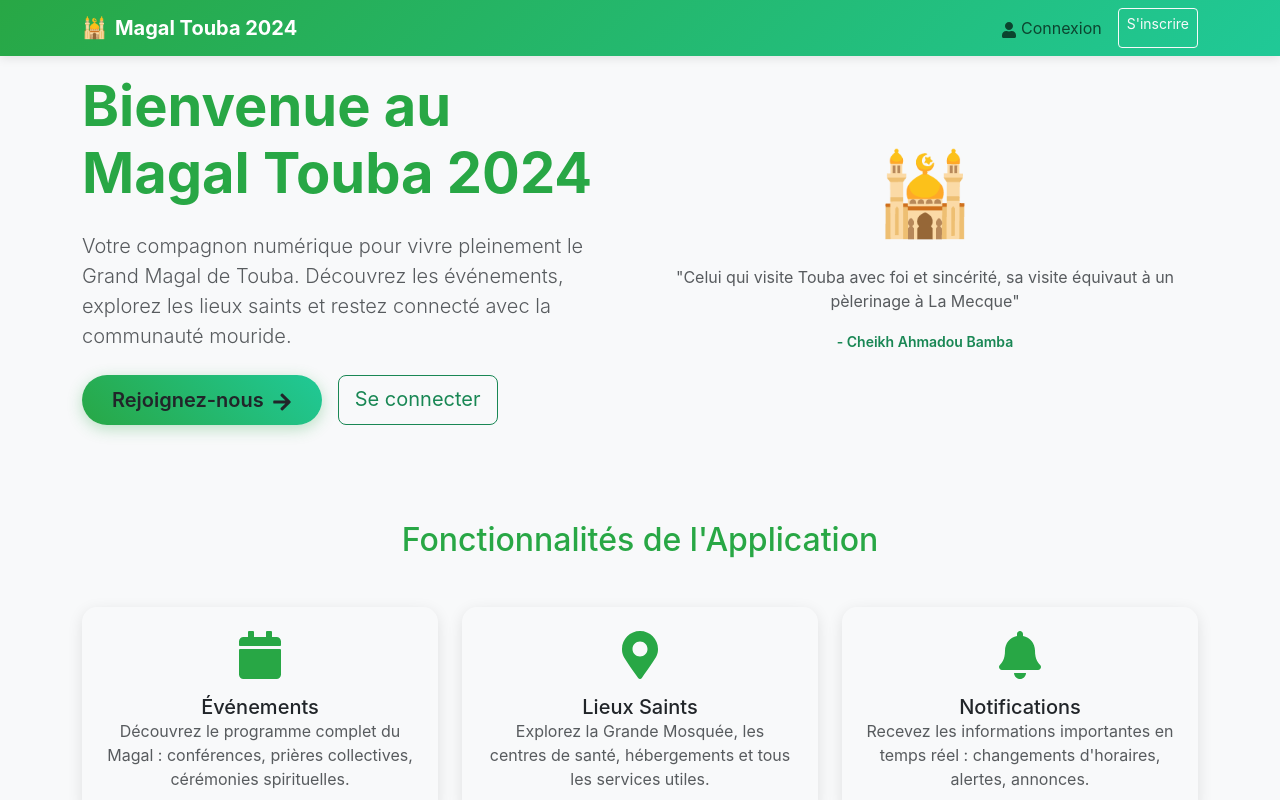
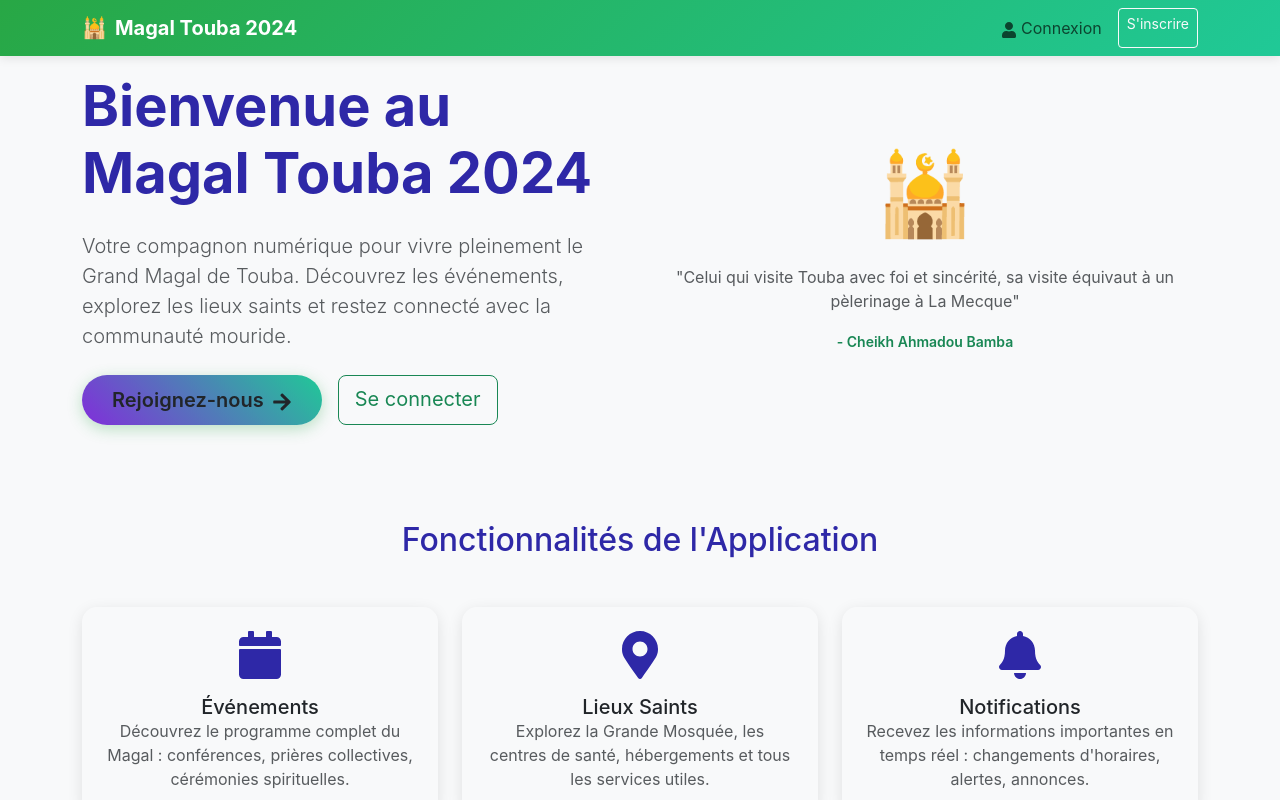
Before and after one commit to Ndeye2003/magal_touba_react, a React (Create React App) app: page / in a window 1280 px wide. Shown: the top 800 px of the page. Built offline with nearby package versions, Linux system fonts and the light colour scheme.

Commit message:
Update custom.css

```diff
--- a/src/styles/custom.css
+++ b/src/styles/custom.css
@@ -69,7 +69,7 @@
    ===================================== */
 
 :root {
-  --magal-primary: #28a745;     /* Vert islamique */
+  --magal-primary: #2e28a7;     /* Vert islamique */
   --magal-secondary: #6c757d;   /* Gris */
   --magal-success: #20c997;     /* Vert clair */
   --magal-warning: #ffc107;     /* Doré */
@@ -97,7 +97,7 @@
 
 /* Boutons avec style Magal */
 .btn-magal-primary {
-  background: linear-gradient(45deg, #28a745, #20c997);
+  background: linear-gradient(45deg, #812eda, #20c997);
   border: none;
   border-radius: 25px;
   padding: 10px 30px;
```
